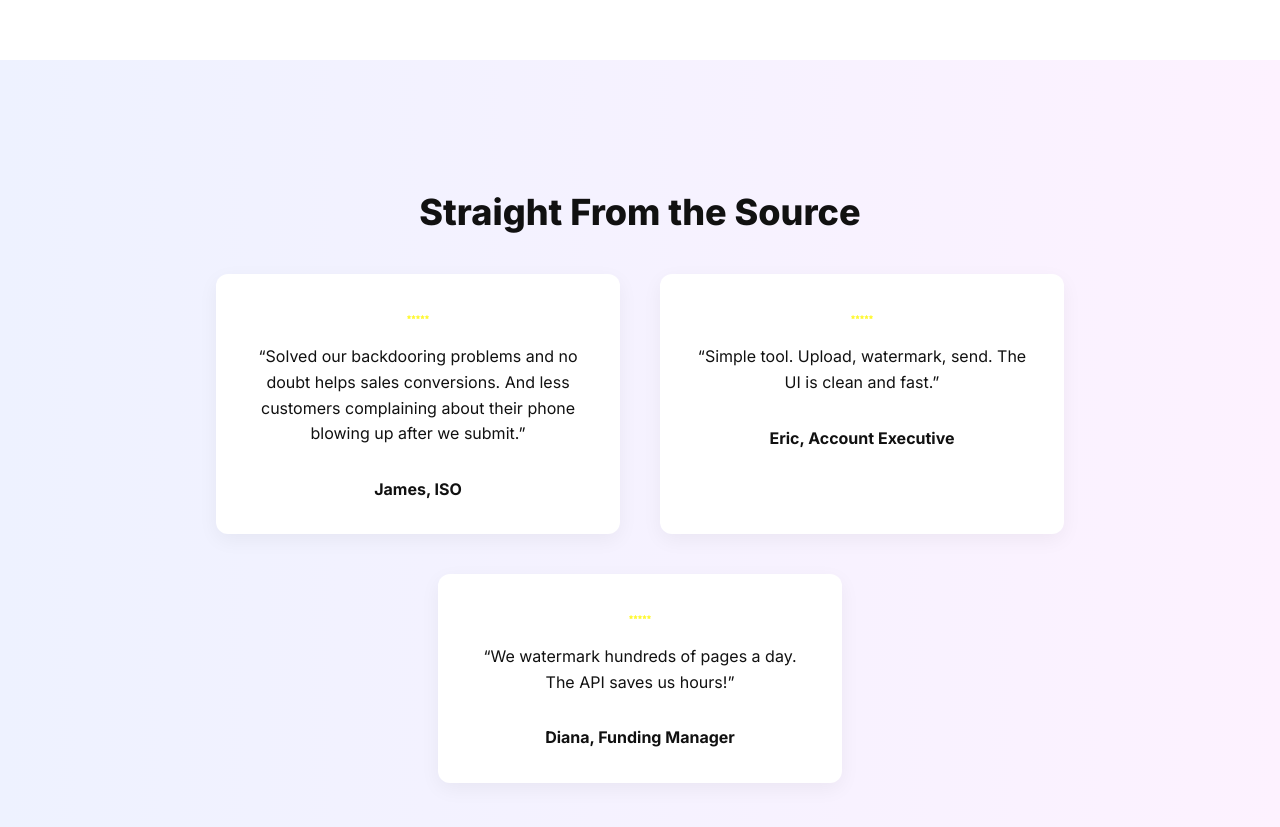
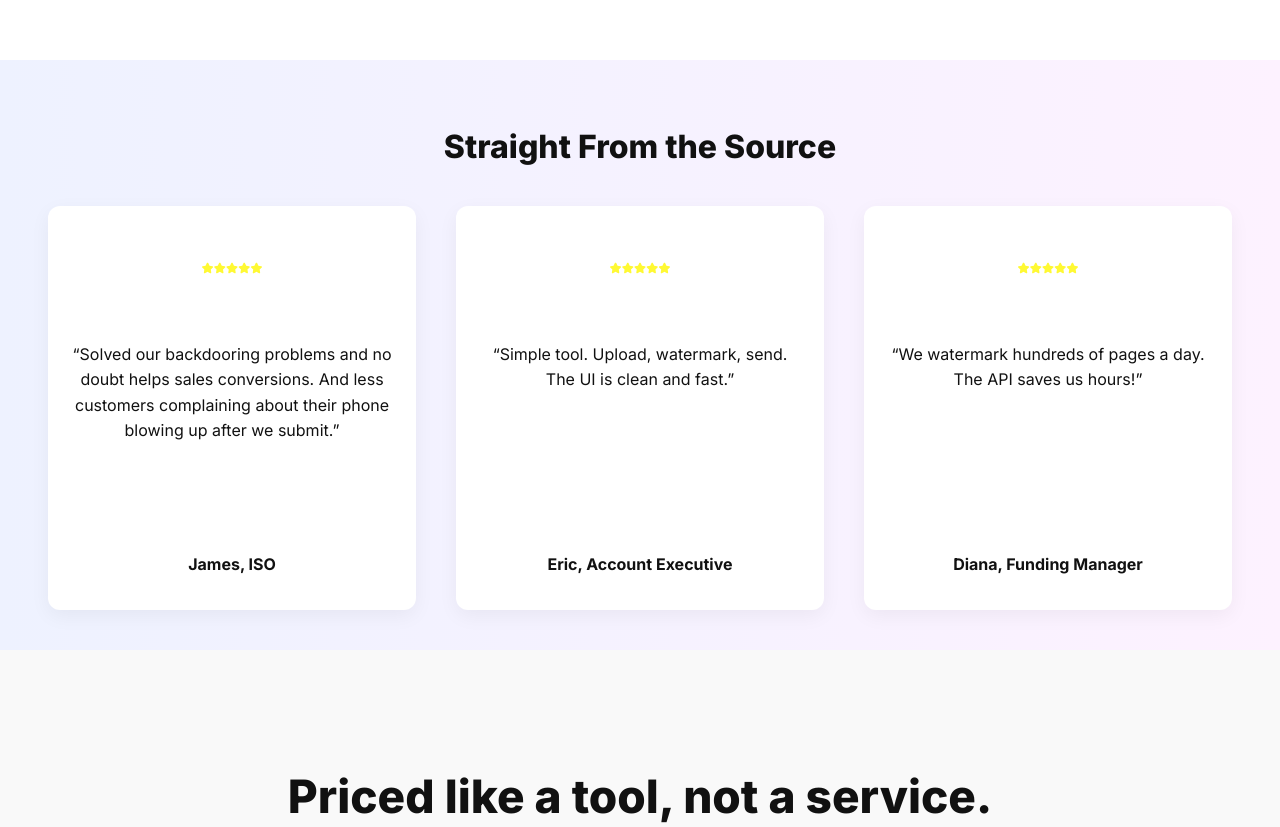
Before and after one commit to aquamark-io/aquamark, a plain HTML site: page public/index.html in a window 1280 px wide. Shown: the part 1620-2447 px from the top of the page. Drawn offline with Linux system fonts and the light colour scheme.

Commit message:
Update index.html

```diff
--- a/public/index.html
+++ b/public/index.html
@@ -411,31 +411,32 @@
     </div>
   </section>
 
-<section class="reviews">
-  <h2>Straight From the Source</h2>
-  <div class="review-grid">
-    <div class="review">
-      <img src="5-stars.svg" alt="5 stars" style="height: 22px; display: block; margin: 0 auto 16px;" />
-      <p>“Solved our backdooring problems and no doubt helps sales conversions. And less customers complaining about their phone blowing up after we submit.”</p>
-      <div style="margin-top: 30px;">
-        <strong>James, ISO</strong>
+<section class="reviews" style="padding: 40px 0;">
+  <h2 style="text-align: center; font-size: 32px; font-weight: 800; margin-bottom: 40px;">Straight From the Source</h2>
+  <div class="review-grid" style="display: flex; justify-content: center; gap: 40px; flex-wrap: wrap;">
+
+    <div class="review" style="background: #fff; border-radius: 12px; padding: 32px 24px; width: 320px; height: 340px; display: flex; flex-direction: column; justify-content: space-between; box-shadow: 0 6px 20px rgba(0, 0, 0, 0.05); text-align: center;">
+      <div>
+        <img src="5-stars.svg" alt="5 stars" style="height: 60px; margin: 0 auto 20px;" />
+        <p>“Solved our backdooring problems and no doubt helps sales conversions. And less customers complaining about their phone blowing up after we submit.”</p>
       </div>
+      <strong style="margin-top: 20px;">James, ISO</strong>
     </div>
 
-    <div class="review">
-      <img src="5-stars.svg" alt="5 stars" style="height: 22px; display: block; margin: 0 auto 16px;" />
-      <p>“Simple tool. Upload, watermark, send. The UI is clean and fast.”</p>
-      <div style="margin-top: 30px;">
-        <strong>Eric, Account Executive</strong>
+    <div class="review" style="background: #fff; border-radius: 12px; padding: 32px 24px; width: 320px; height: 340px; display: flex; flex-direction: column; justify-content: space-between; box-shadow: 0 6px 20px rgba(0, 0, 0, 0.05); text-align: center;">
+      <div>
+        <img src="5-stars.svg" alt="5 stars" style="height: 60px; margin: 0 auto 20px;" />
+        <p>“Simple tool. Upload, watermark, send. The UI is clean and fast.”</p>
       </div>
+      <strong style="margin-top: 20px;">Eric, Account Executive</strong>
     </div>
 
-    <div class="review">
-      <img src="5-stars.svg" alt="5 stars" style="height: 22px; display: block; margin: 0 auto 16px;" />
-      <p>“We watermark hundreds of pages a day. The API saves us hours!”</p>
-      <div style="margin-top: 30px;">
-        <strong>Diana, Funding Manager</strong>
+    <div class="review" style="background: #fff; border-radius: 12px; padding: 32px 24px; width: 320px; height: 340px; display: flex; flex-direction: column; justify-content: space-between; box-shadow: 0 6px 20px rgba(0, 0, 0, 0.05); text-align: center;">
+      <div>
+        <img src="5-stars.svg" alt="5 stars" style="height: 60px; margin: 0 auto 20px;" />
+        <p>“We watermark hundreds of pages a day. The API saves us hours!”</p>
       </div>
+      <strong style="margin-top: 20px;">Diana, Funding Manager</strong>
     </div>
   </div>
 </section>
```
